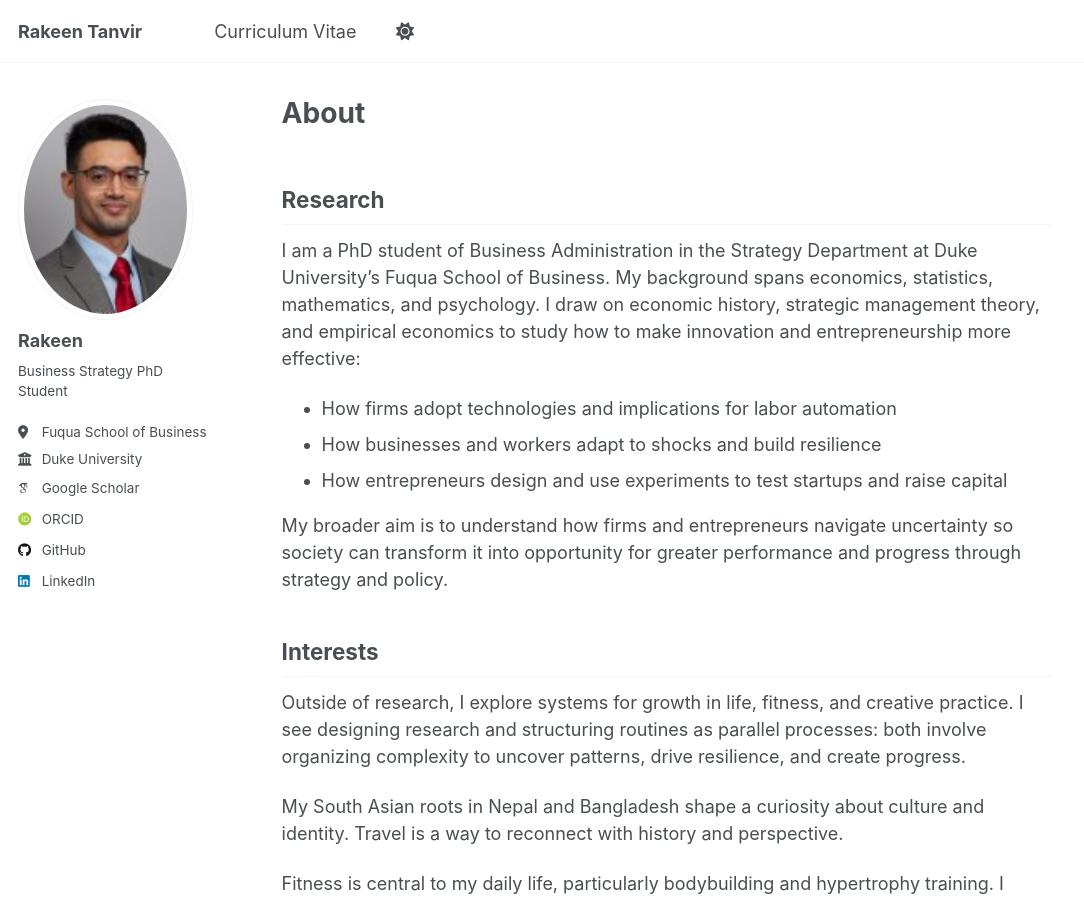
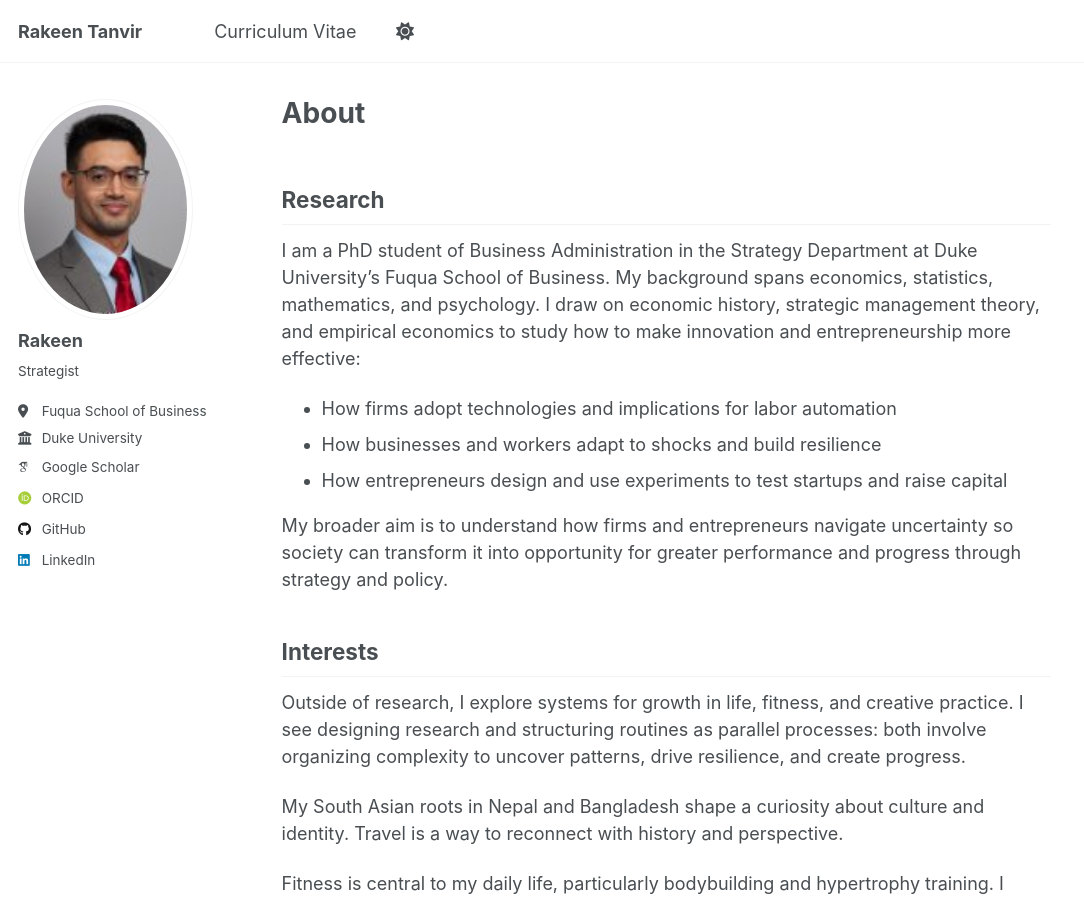
Before and after one commit to rakeentanvir/rakeentanvir.github.io, a Jekyll site: the page built from _pages/about.md, in a window 1280 px wide and 900 px high. Shown: the whole window, without its empty margins (0-1084 px from the left). Built offline with Jekyll 4.4.1, drawn with Linux system fonts in a browser that asks for light colours; some web fonts are replaced; a script that is not in the unit is left out.

Commit message:
Update bio in configuration file

```diff
--- a/_config.yml
+++ b/_config.yml
@@ -25,7 +25,7 @@ author:
   avatar           : "profile.png"
   name             : "Rakeen"
   pronouns         : # example: "she/her"
-  bio              : "Business Strategy PhD Student"
+  bio              : "Strategist"
   location         : "Fuqua School of Business"
   employer         : "Duke University"
   uri              : # URL
```
